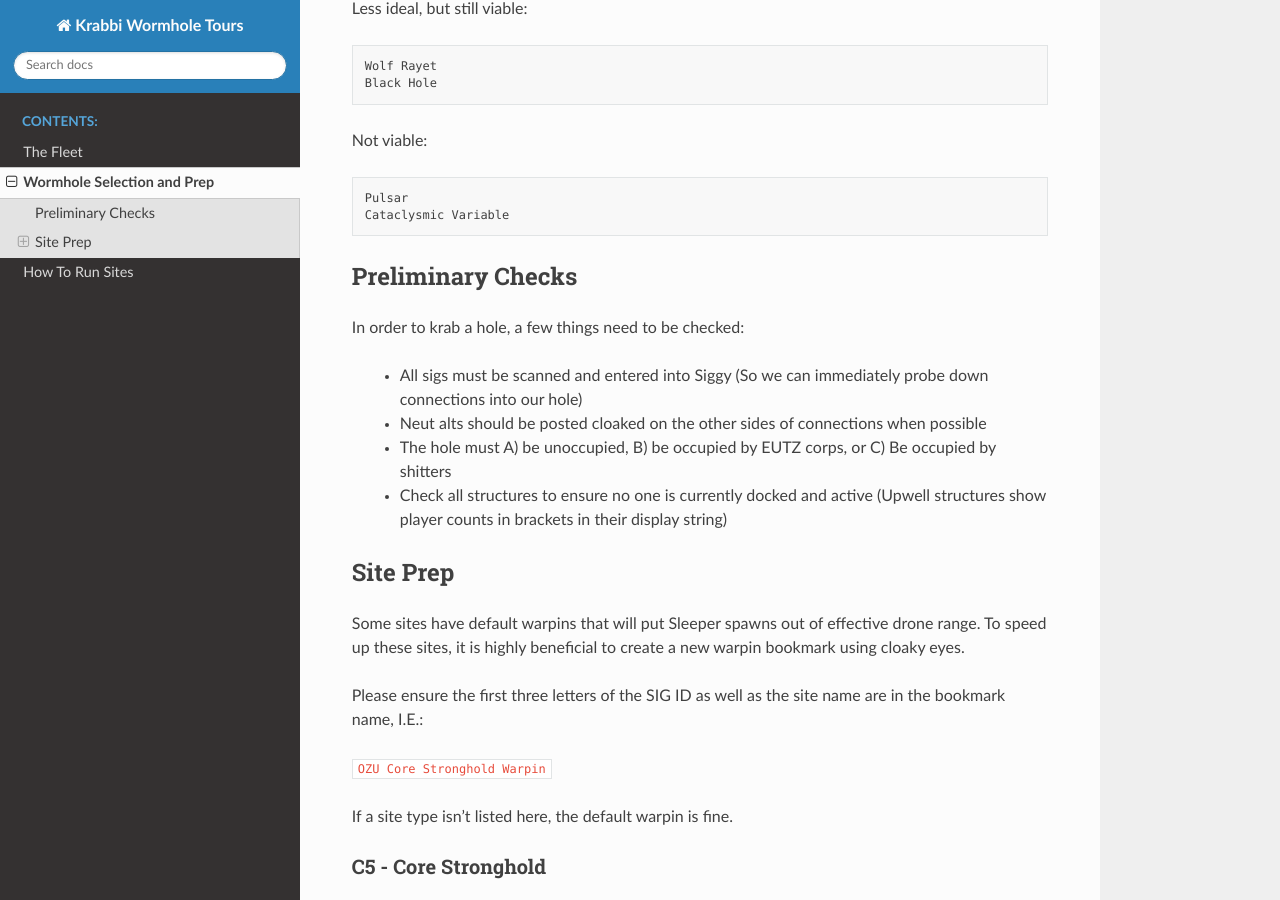
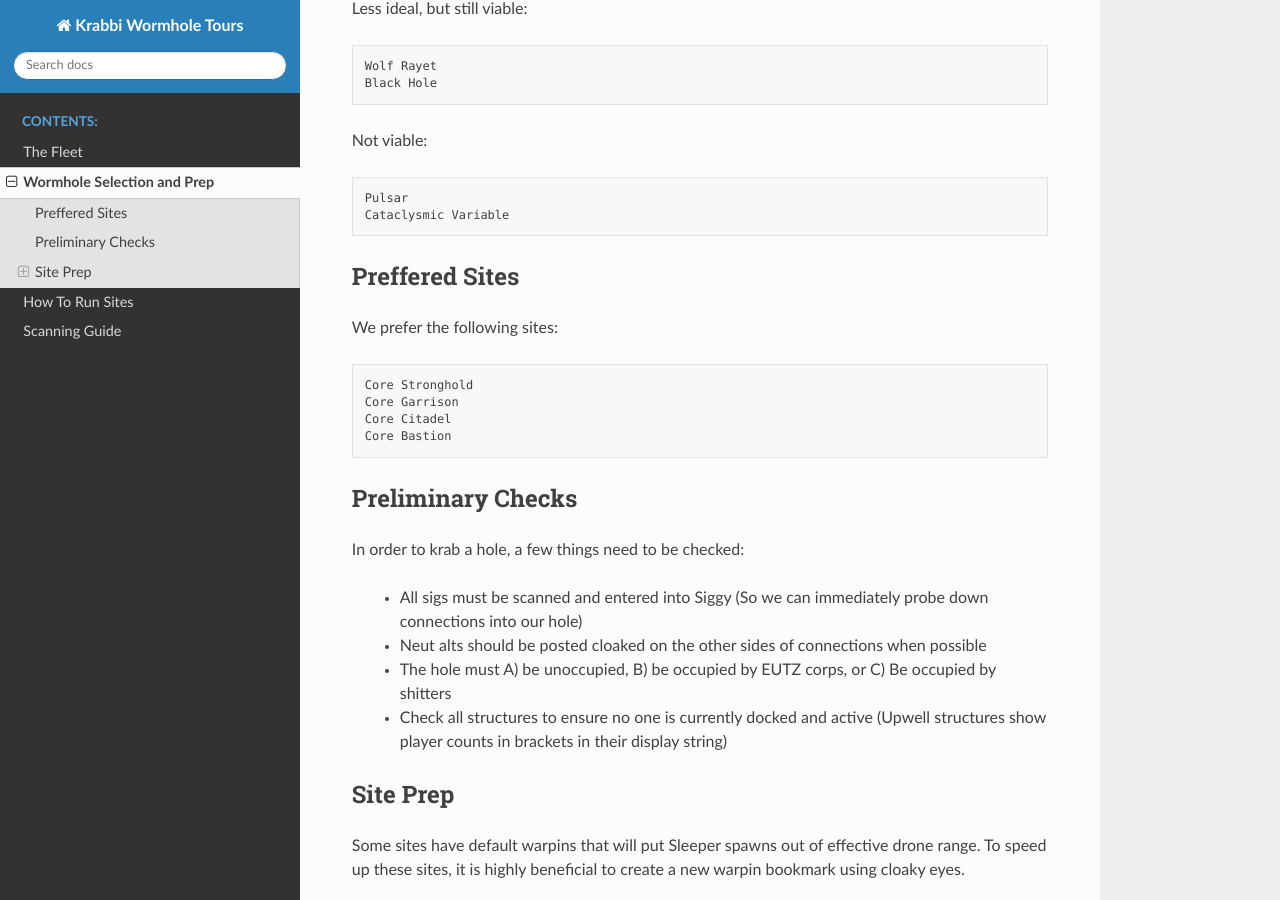
Before and after one commit to graysonhead/krabbi-wormhole-tours, a Sphinx documentation site: the page built from source/wormhole_prep.rst, in a window 1280 px wide and 900 px high, scrolled down 527 px. Built offline with Sphinx 7.4.7 and the Read the Docs theme 2.0.0, drawn with Linux system fonts in a browser that asks for light colours.

Commit message:
Added Scanning Guide and Preferred sites

```diff
--- a/source/index.rst
+++ b/source/index.rst
@@ -15,6 +15,7 @@ Welcome to Krabbi Wormhole Tours, where our motto is: "No VIP left behind!" [#f1
    the_roles
    wormhole_prep
    running_sites
+   scanning_guide
 
 * :ref:`search`
 
--- a/source/wormhole_prep.rst
+++ b/source/wormhole_prep.rst
@@ -31,6 +33,19 @@ Not viable:
     Pulsar
     Cataclysmic Variable
 
+.. _Preferred Sites:
+
+Preffered Sites
+---------------
+
+We prefer the following sites:
+
+.. code-block::
+
+    Core Stronghold
+    Core Garrison
+    Core Citadel
+    Core Bastion
 
 
 Preliminary Checks
```
Also changed, not shown: other parts of source/wormhole_prep.rst (+2 -0 lines), source/scanning_guide.rst (added, +72 -0 lines), source/images/krabbi_kador_map.png (added), source/images/probe_scanner.png (added), source/images/sigmap_iaokit.png (added), source/images/signature_reader.png (added), source/images/whmap_iaokit.png (added).
